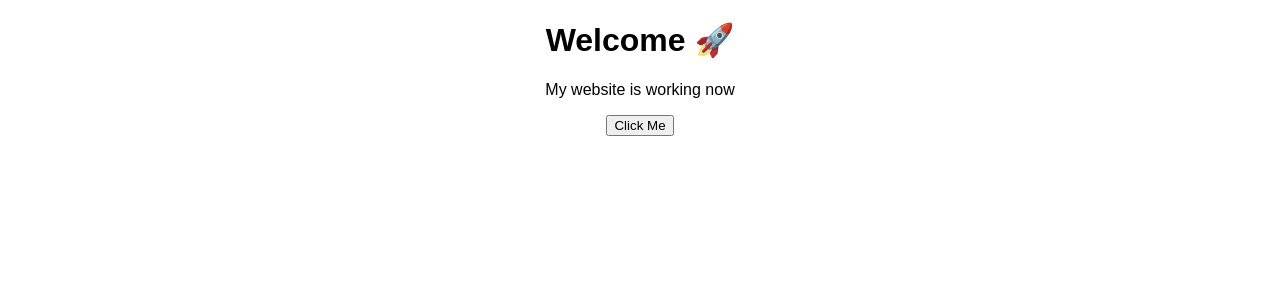
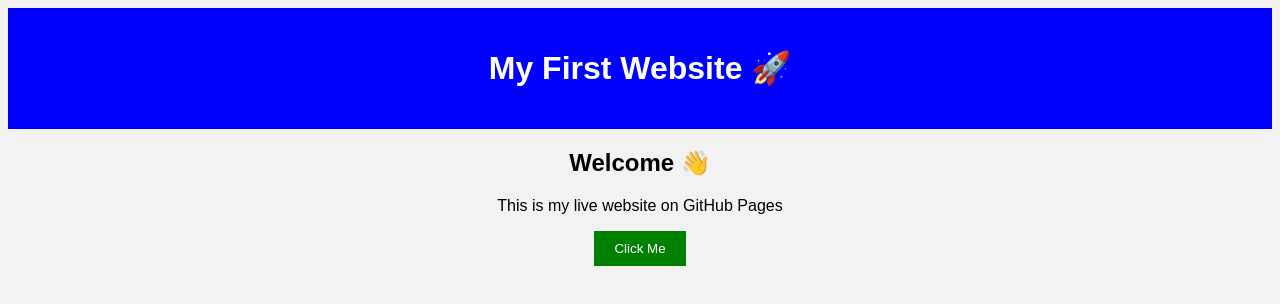
Before and after one commit to pshaziyaparveen64-jpg/my-website, a plain HTML site: page index.html in a window 1280 px wide. Drawn offline with Linux system fonts and the light colour scheme.

Commit message:
Update index.html

```diff
--- a/index.html
+++ b/index.html
@@ -3,12 +3,17 @@
 <head>
   <title>My Website</title>
 </head>
-<body style="text-align:center; font-family:Arial;">
+<body style="text-align:center; font-family:Arial; background:#f2f2f2;">
 
-<h1>Welcome 🚀</h1>
-<p>My website is working now</p>
+<div style="background:blue; color:white; padding:20px;">
+  <h1>My First Website 🚀</h1>
+</div>
 
-<button onclick="alert('It works! 🎉')">
+<h2>Welcome 👋</h2>
+<p>This is my live website on GitHub Pages</p>
+
+<button onclick="alert('Hello! 🎉')"
+style="padding:10px 20px; background:green; color:white; border:none;">
 Click Me
 </button>
 
```
